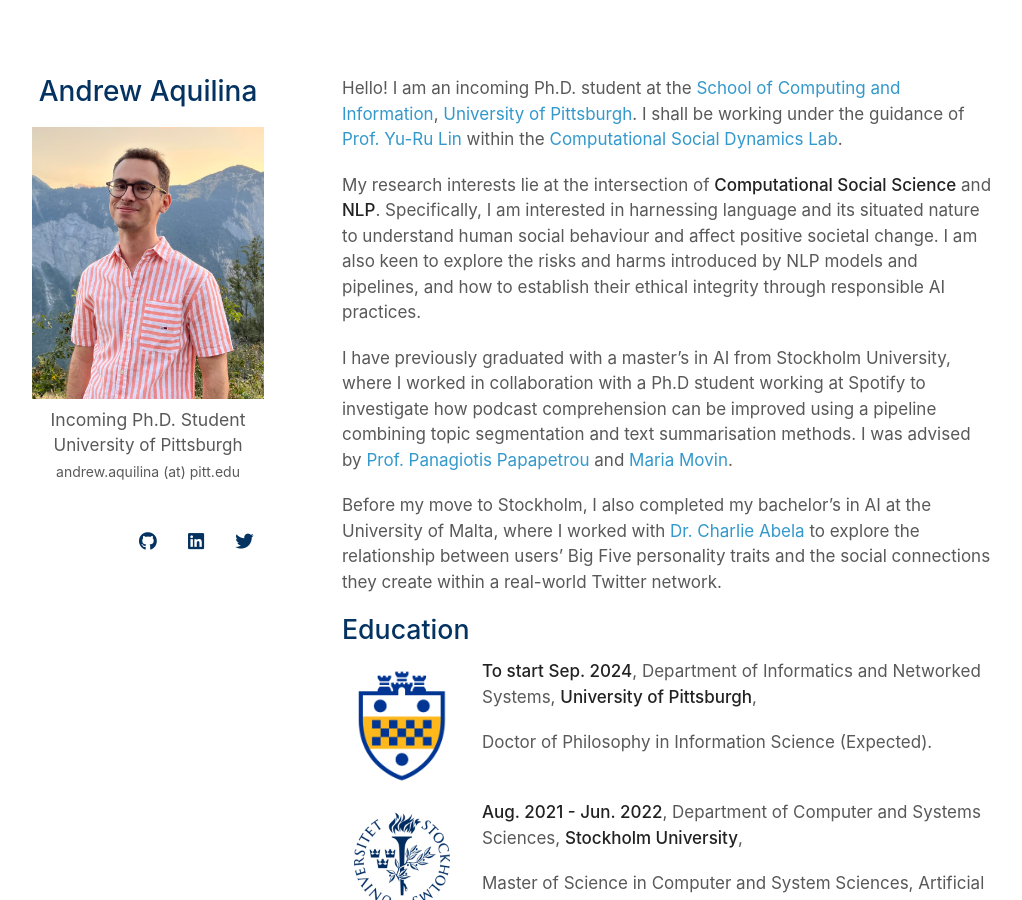
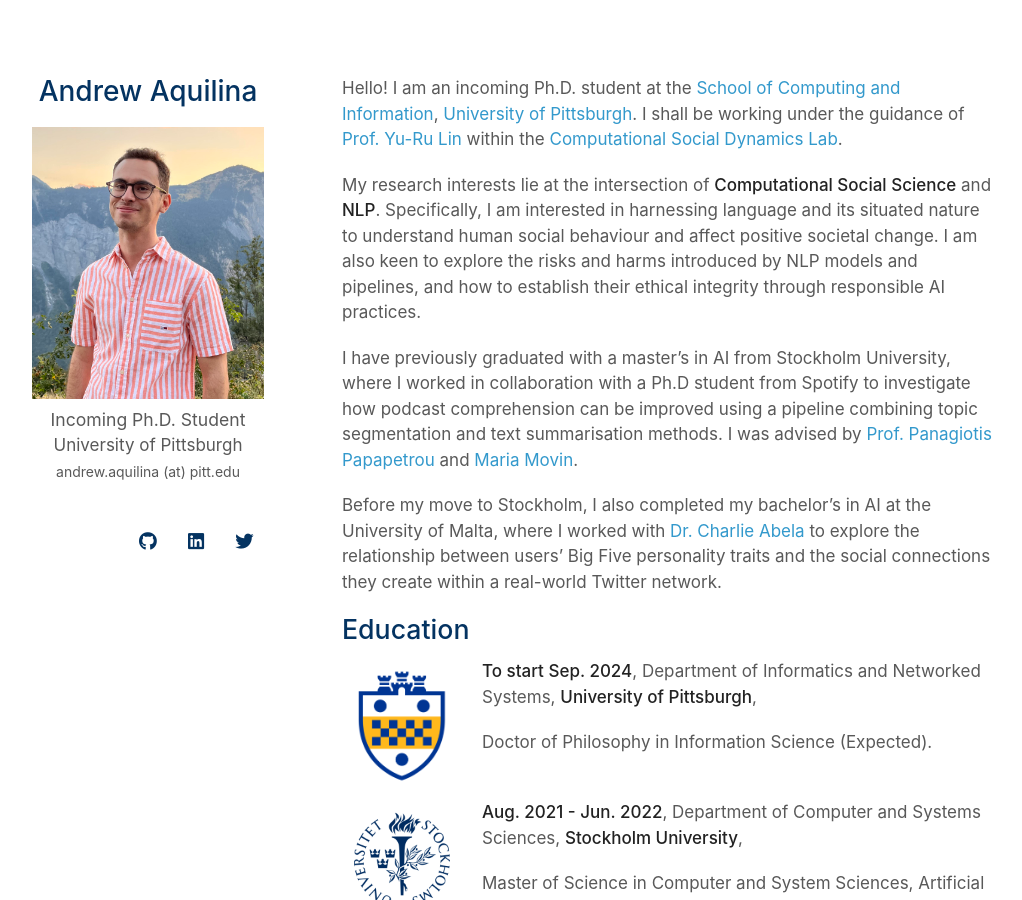
Before and after one commit to andaqu/andaqu.github.io, a Jekyll site: the page built from index.md, in a window 1280 px wide and 900 px high. Shown: the whole window, without its empty margins (128-1150 px from the left). Built offline with Jekyll 4.4.1, drawn with Linux system fonts in a browser that asks for light colours; nearby versions of some CDN libraries; a style sheet for code colours, icons or effects is not loaded.

Commit message:
Update index.md

```diff
--- a/index.md
+++ b/index.md
@@ -6,7 +6,7 @@
 
 My research interests lie at the intersection of **Computational Social Science** and **NLP**. Specifically, I am interested in harnessing language and its situated nature to understand human social behaviour and affect positive societal change. I am also keen to explore the risks and harms introduced by NLP models and pipelines, and how to establish their ethical integrity through responsible AI practices.
 
-I have previously graduated with a master’s in AI from Stockholm University, where I worked in collaboration with a Ph.D student working at Spotify to investigate how podcast comprehension can be improved using a pipeline combining topic segmentation and text summarisation methods. I was advised by [Prof. Panagiotis Papapetrou](https://papapetrou.blogs.dsv.su.se/) and [Maria Movin](https://www.linkedin.com/in/mariamovin).
+I have previously graduated with a master’s in AI from Stockholm University, where I worked in collaboration with a Ph.D student from Spotify to investigate how podcast comprehension can be improved using a pipeline combining topic segmentation and text summarisation methods. I was advised by [Prof. Panagiotis Papapetrou](https://papapetrou.blogs.dsv.su.se/) and [Maria Movin](https://www.linkedin.com/in/mariamovin).
 
 Before my move to Stockholm, I also completed my bachelor’s in AI at the University of Malta, where I worked with [Dr. Charlie Abela](https://www.um.edu.mt/profile/charlieabela) to explore the relationship between users’ Big Five personality traits and the social connections they create within a real-world Twitter network.
 
```
